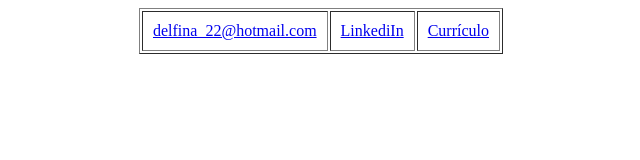
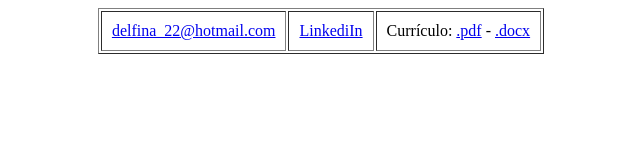
Before and after one commit to andreterceiro/delfina, a plain HTML site: page index.html in a window 1280 px wide. Shown: the whole page, without its empty margins (319-959 px from the left). Drawn offline with Linux system fonts and the light colour scheme.

Commit message:
Criação de um link para a versão docx

```diff
--- a/index.html
+++ b/index.html
@@ -7,7 +7,7 @@
             <tr>
                 <td><a href="mailto:delfina_22@hotmail.com">delfina_22@hotmail.com</a></td>
                 <td><a target="_blank" href="https://www.linkedin.com/in/delfina-manente-a76b1b65/">LinkediIn</a></td>
-                <td><a href="cv.pdf">Currículo</a></td>
+                <td>Currículo: <a href="cv.pdf">.pdf</a> - <a href="cv.docx">.docx</a></td>
             </tr>
         </table>
     </body>
```
